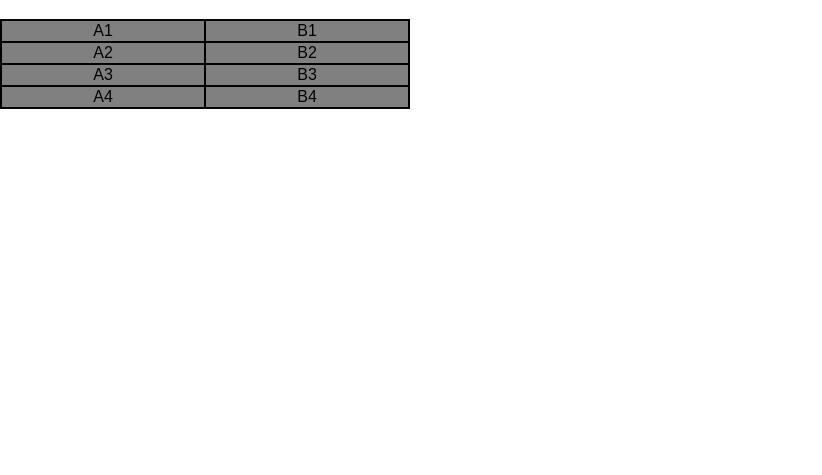
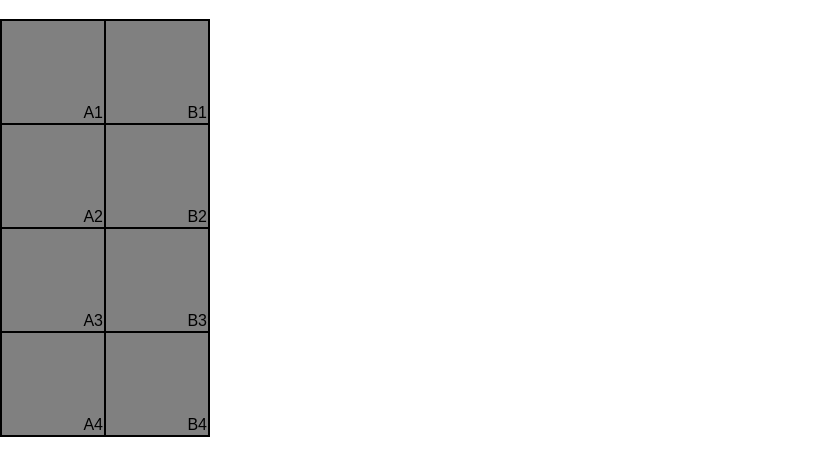
Before and after one commit to NicolasEduardo/curso-html-css, a plain HTML site: page html-css/ex023/tabelas01.html in a window 1280 px wide. Shown: the part 61-536 px from the top of the page, without its empty margins (0-822 px from the left). Drawn offline with Linux system fonts and the light colour scheme.

Commit message:
Atualização dos arquivos do curso

```diff
--- a/html-css/ex023/tabelas01.html
+++ b/html-css/ex023/tabelas01.html
@@ -22,10 +22,11 @@
         background-color: gray;
     }
     td {
-        width: 200px;
-        text-align: center;
+        width: 100px;
+        height: 100px;
+        text-align: right;
+        vertical-align: bottom;
         border: 2px solid black;
-
     }
 
 </style>
```
